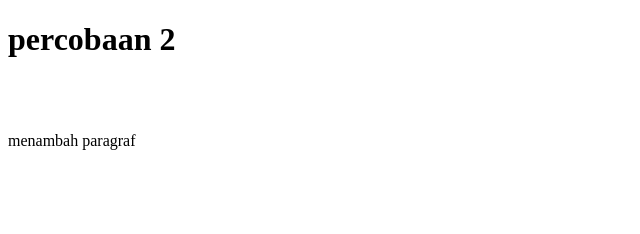
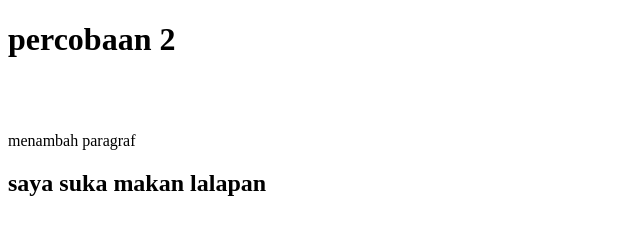
Before and after one commit to feriyan368/feriyan368.github.io, a plain HTML site: page index.html in a window 1280 px wide. Shown: the whole page, without its empty margins (0-640 px from the left). Drawn offline with Linux system fonts and the light colour scheme.

Commit message:
menambah kalimat

```diff
--- a/index.html
+++ b/index.html
@@ -12,6 +12,7 @@
     <h1>percobaan 2</h1>
     <br></br>
     <p>menambah paragraf</p>
+    <h2> saya suka makan lalapan</h2>
 
 </body>
 
```
